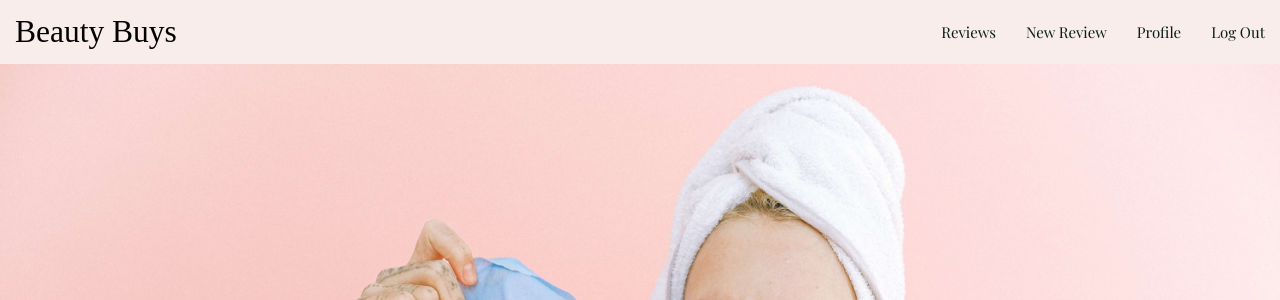
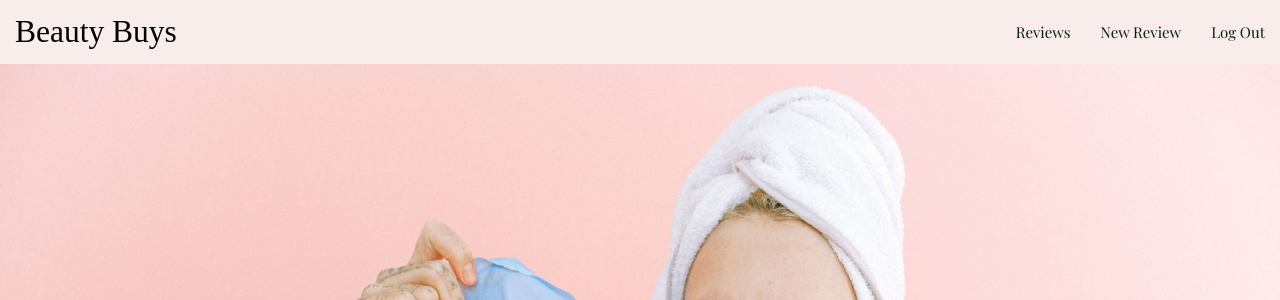
Before and after one commit to EllyC20/ms3-beauty-buys, a Flask app: page / in a window 1280 px wide. Shown: the top 300 px of the page. Run offline with Flask 2, Linux system fonts and the light colour scheme; the visitor is signed in with stand-in values (Sample User, id 1); some libraries are stand-ins or nearby versions; some web fonts are replaced.

Commit message:
feat: Remove unused navigation link

```diff
--- a/templates/base.html
+++ b/templates/base.html
@@ -28,7 +28,6 @@
                         <li><a href="{{ url_for('get_reviews') }}">Reviews</a></li>
                         {% if session.user %}
                             <li><a href="{{ url_for('new_review') }}">New Review</a></li>
-                            <li><a href="{{ url_for('profile', username=session['user']) }}">Profile</a></li>
                             <li><a href="{{ url_for('logout') }}">Log Out</a></li>
                         {% else %}
                             <li><a href="{{ url_for('register') }}">Register</a></li>
```
